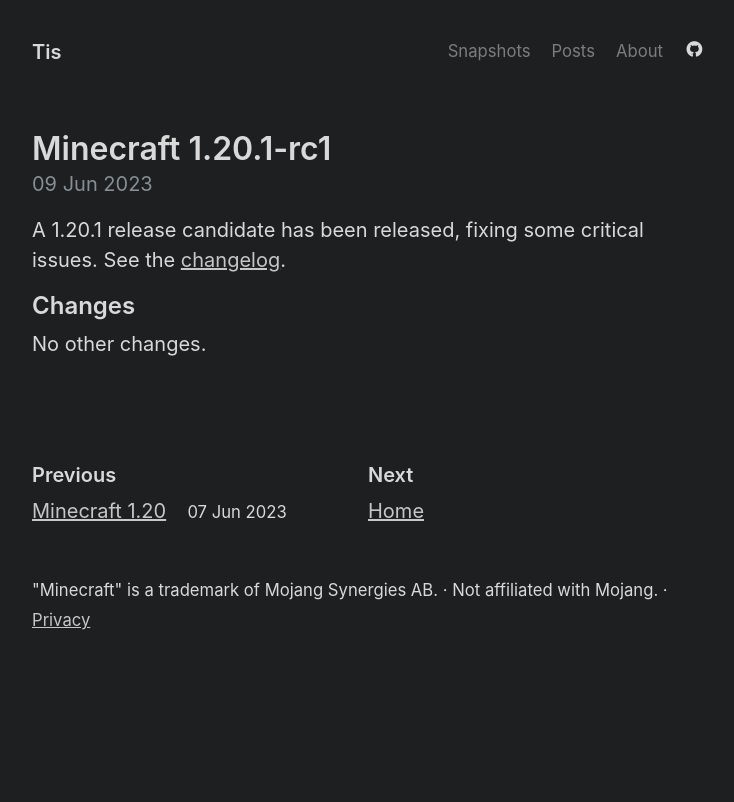
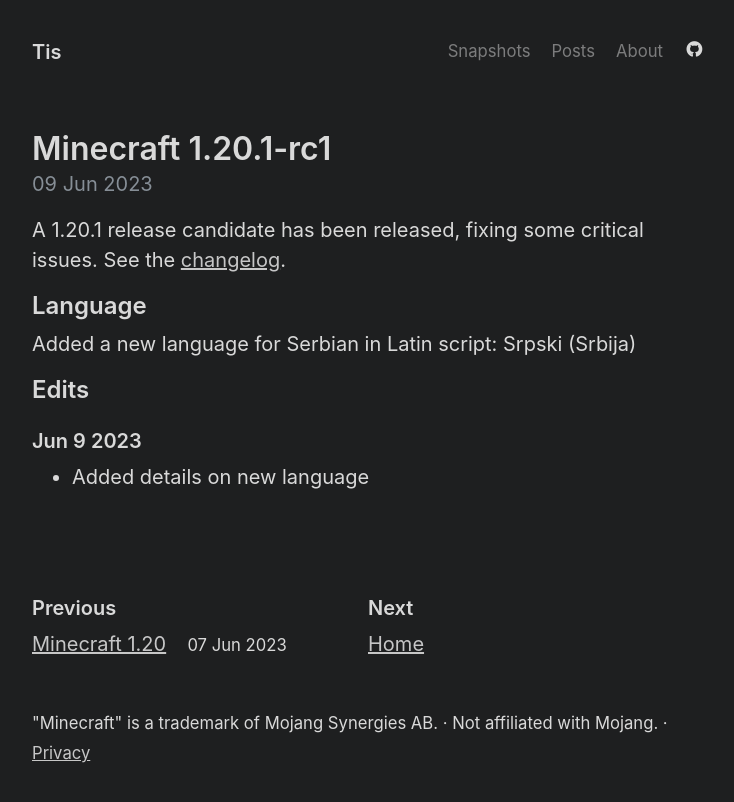
Before and after one commit to Tisawesomeness/tisawesomeness.github.io, a Jekyll site: the page built from snapshots/_posts/2023-06-09-1-20-1-rc1.md, in a window 1280 px wide. Shown: the top 802 px of the page, without its empty margins (272-1006 px from the left). Built offline with Jekyll 4.4.1, drawn with Linux system fonts in a browser that asks for light colours; comment, search, counter and statistics services are not loaded.

Commit message:
Add details on new language

```diff
--- a/snapshots/_posts/2023-06-09-1-20-1-rc1.md
+++ b/snapshots/_posts/2023-06-09-1-20-1-rc1.md
@@ -6,6 +6,12 @@
 
 A 1.20.1 release candidate has been released, fixing some critical issues. See the [changelog](https://www.minecraft.net/en-us/article/minecraft-1-20-1-release-candidate-1).
 
-## Changes
+## Language
 
-No other changes.
+Added a new language for Serbian in Latin script: Srpski (Srbija)
+
+## Edits
+
+### Jun 9 2023
+
+- Added details on new language
```
